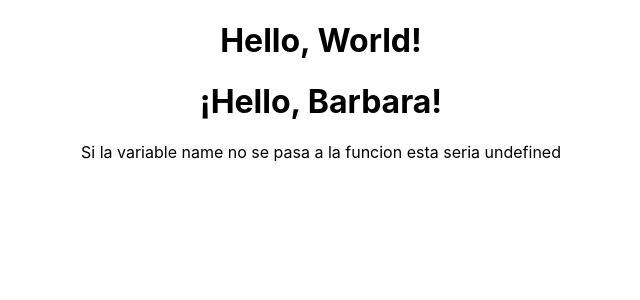
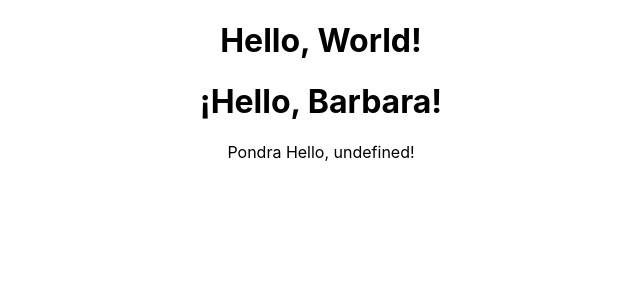
Before and after one commit to BarbiContardi/React, a React (Create React App) app in the folder ejercicios-react/: page / in a window 1280 px wide. Shown: the top 300 px of the page, without its empty margins (319-959 px from the left). Built offline with nearby package versions, Linux system fonts and the light colour scheme.

Commit message:
Ejercicio 03

```diff
--- a/ejercicios-react/src/ejercicios/Ejercicio03.js
+++ b/ejercicios-react/src/ejercicios/Ejercicio03.js
@@ -1,7 +1,7 @@
 import React from 'react';
 
 function Ejercicio03() {
-  const respuesta = <p> Si la variable name no se pasa a la funcion esta seria undefined</p>;
+  const respuesta = <p>Pondra Hello, undefined!</p>;
 
   return (
     <div>
```
